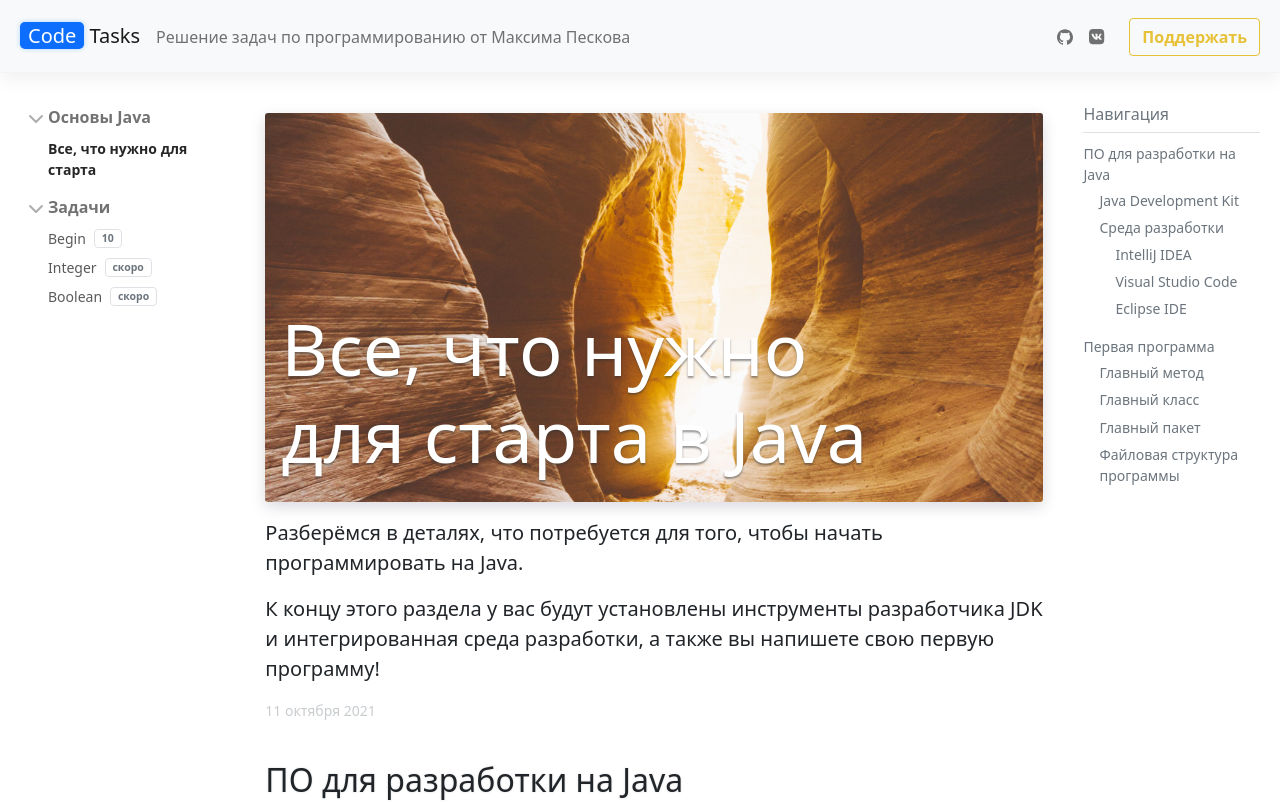
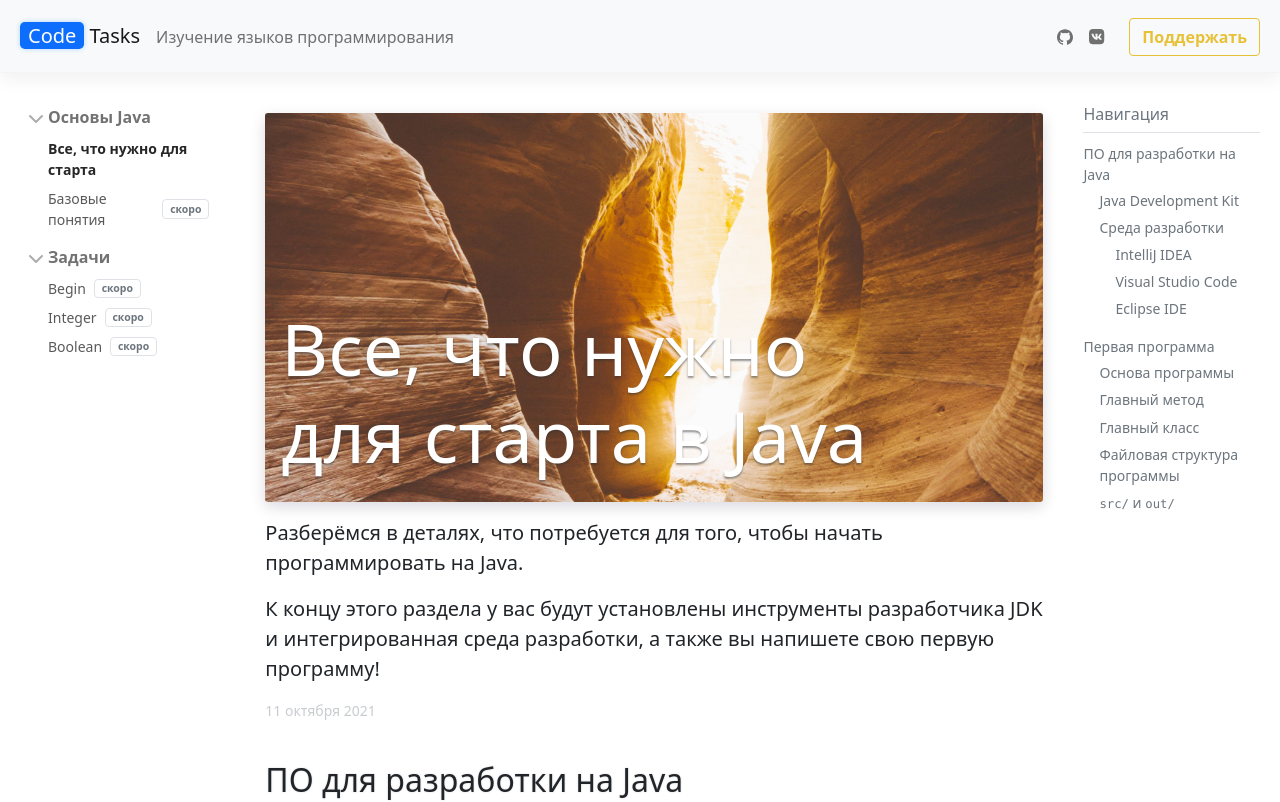
Before and after one commit to KostarSf/code_tasks, a plain HTML site: page get_started.html in a window 1280 px wide. Shown: the top 802 px of the page. Drawn offline with Linux system fonts and the light colour scheme; a script that the page names is missing.

Commit message:
fixed markup

```diff
--- a/get_started.html
+++ b/get_started.html
@@ -28,8 +28,7 @@
             </button>
             <div class="collapse navbar-collapse" id="ctNavbar">
                 <span class="navbar-text pe-2">
-                    Решение задач по программированию
-                    <span class="text-nowrap">от Максима Пескова</span>
+                    Изучение языков программирования
                 </span>
                 <hr class="d-md-none ct-hr">
                 <ul class="navbar-nav flex-row flex-wrap ms-md-auto justify-content-end">
@@ -100,6 +99,7 @@
                             <ul class="list-unstyled fw-normal pb-1 small">
                                 <li><a href="get_started.html" class="d-inline-flex align-items-center rounded active">Все, что
                                         нужно для старта</a></li>
+                                <li><a class="d-inline-flex align-items-center rounded user-select-none">Базовые понятия <span class="badge ct-badge ms-2">скоро</span></a></li>
                             </ul>
                         </div>
                     </li>
@@ -110,8 +110,8 @@
                         </button>
                         <div class="collapse show" id="tasks-collapse">
                             <ul class="list-unstyled fw-normal pb-1 small">
-                                <li><a href="begin.html" class="d-inline-flex align-items-center rounded">Begin
-                                        <span class="badge ct-badge ms-2">10</span></a></li>
+                                <li><a class="d-inline-flex align-items-center rounded user-select-none">Begin
+                                        <span class="badge ct-badge ms-2">скоро</span></a></li>
                                 <li><a class="d-inline-flex align-items-center rounded user-select-none">Integer<span
                                             class="badge ct-badge ms-2">скоро</span></a></li>
                                 <li><a class="d-inline-flex align-items-center rounded user-select-none">Boolean<span
@@ -157,10 +157,11 @@
 
                         <li><a href="#first_program">Первая программа</a>
                             <ul>
+                                <li><a href="#program_basis">Основа программы</a></li>
                                 <li><a href="#main_method">Главный метод</a></li>
                                 <li><a href="#main_class">Главный класс</a></li>
-                                <li><a href="#main_package">Главный пакет</a></li>
                                 <li><a href="#file_structure">Файловая структура программы</a></li>
+                                <li><a href="#src_and_out" class="d-inline-block"><code>src/</code> и <code>out/</code></a></li>
                             </ul>
                         </li>
                     </ul>
@@ -385,7 +386,7 @@ public class FirstProgram {
                 <h4 id="main_package">Главный пакет</h3>
                 <h4 id="file_structure">Файловая структура программы</h4>
 
-                <p><a href="/begin.html#general_concepts" class="btn btn-outline-secondary mt-5"><strong>Begin</strong> - Основные понятия</a></p>
+                <p class="mt-5 "><a class="btn btn-outline-secondary disabled"><strong>Базовые понятия</strong></a> <span class="text-muted fs-5"> - Скоро будет доступно</span></p>
             </div>
         </main>
     </div>
```
Also changed, not shown: begin.html (+3 -3 lines), donation.html (+11 -10 lines), thank_you.html (+3 -4 lines).
